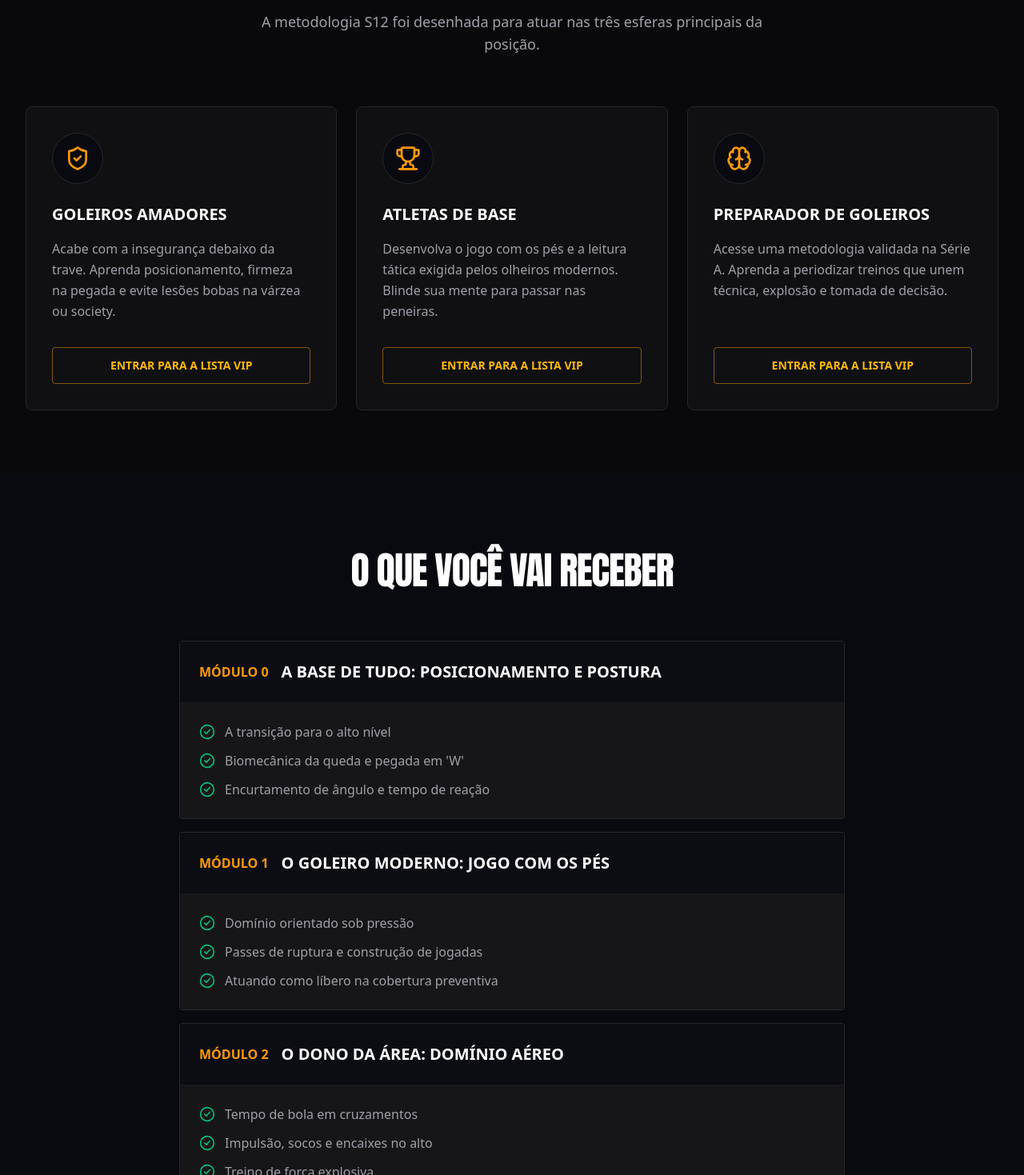
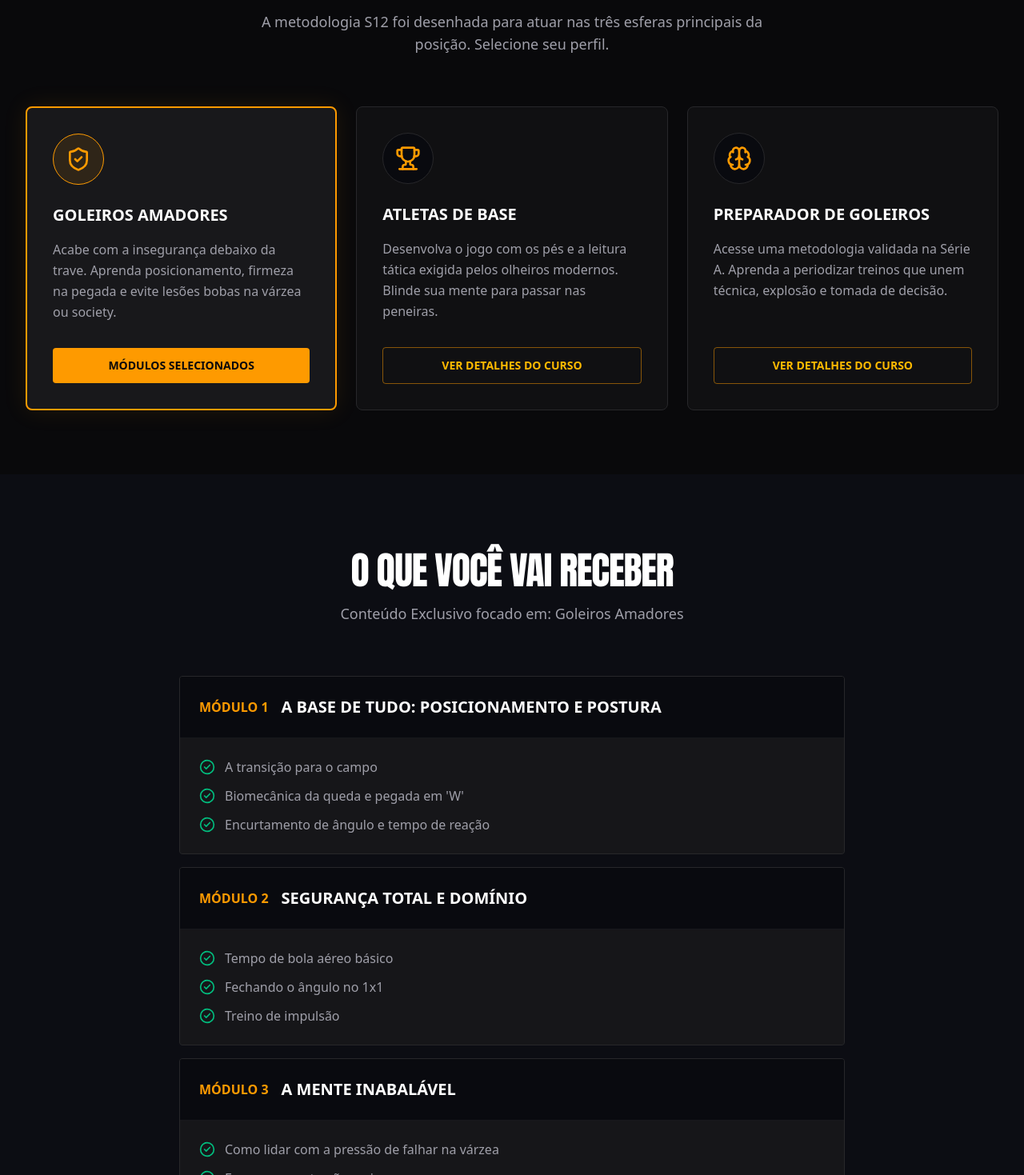
Before and after one commit to appdidelivery/sidao-lp-oficial, a Next.js app: page / in a window 1280 px wide. Shown: the part 1041-2510 px from the top of the page at 80% size. Built offline with nearby package versions, Linux system fonts and the light colour scheme.

Commit message:
att layoutnovo

```diff
--- a/app/page.tsx
+++ b/app/page.tsx
@@ -5,72 +5,62 @@ import { motion, AnimatePresence } from "framer-motion";
 import {
   Play,
   ShieldCheck,
-  Target,
   Brain,
   Trophy,
   ChevronDown,
   CheckCircle2,
   Lock,
   Smartphone,
-  ChevronRight,
-  Star
+  ChevronRight
 } from "lucide-react";
 import Head from "next/head";
 
-// --- DADOS DO E-E-A-T E CONTEÚDO ---
-const COURSE_PRICE = "97,14";
-const TOTAL_PRICE = "997,00";
-
-// AQUI FORAM ALTERADOS OS TEXTOS E ADICIONADOS OS LINKS DE PPL
-const TARGET_AUDIENCE = [
+// --- DADOS DINÂMICOS DOS 3 CURSOS ---
+const COURSES_DATA = [
   {
+    id: 0,
+    type: "Amador",
+    title: "Goleiros Amadores",
     icon: <ShieldCheck className="w-8 h-8 text-amber-500" />,
-    title: "Goleiros Amadores",
     desc: "Acabe com a insegurança debaixo da trave. Aprenda posicionamento, firmeza na pegada e evite lesões bobas na várzea ou society.",
-    link: "#grupo-amadores",
-    cta: "Entrar para a Lista VIP"
+    price: "19,66",
+    totalPrice: "197,00",
+    checkoutLink: "https://pay.hotmart.com/LINK_AMADOR",
+    modules: [
+      { title: "A Base de Tudo: Posicionamento e Postura", lessons: ["A transição para o campo", "Biomecânica da queda e pegada em 'W'", "Encurtamento de ângulo e tempo de reação"] },
+      { title: "Segurança Total e Domínio", lessons: ["Tempo de bola aéreo básico", "Fechando o ângulo no 1x1", "Treino de impulsão"] },
+      { title: "A Mente Inabalável", lessons: ["Como lidar com a pressão de falhar na várzea", "Foco e concentração no jogo"] }
+    ]
   },
   {
+    id: 1,
+    type: "Base",
+    title: "Atletas de Base",
     icon: <Trophy className="w-8 h-8 text-amber-500" />,
-    title: "Atletas de Base",
     desc: "Desenvolva o jogo com os pés e a leitura tática exigida pelos olheiros modernos. Blinde sua mente para passar nas peneiras.",
-    link: "#grupo-base",
-    cta: "Entrar para a Lista VIP"
+    price: "29,64",
+    totalPrice: "297,00",
+    checkoutLink: "https://pay.hotmart.com/LINK_BASE",
+    modules: [
+      { title: "O Goleiro Moderno: Jogo com os Pés", lessons: ["Domínio orientado sob pressão", "Passes de ruptura e construção de jogadas", "Atuando como líbero na cobertura preventiva"] },
+      { title: "Explosão e Alto Rendimento", lessons: ["Treino de força explosiva", "Impulsão, socos e encaixes no alto", "Agilidade debaixo da trave"] },
+      { title: "Mentalidade de Peneira", lessons: ["Rotinas de pré-jogo de um atleta de elite", "Como blindar a mente contra críticas e olheiros"] }
+    ]
   },
   {
+    id: 2,
+    type: "Preparador",
+    title: "Preparador de Goleiros",
     icon: <Brain className="w-8 h-8 text-amber-500" />,
-    title: "Preparador de Goleiros", // <- Alterado!
     desc: "Acesse uma metodologia validada na Série A. Aprenda a periodizar treinos que unem técnica, explosão e tomada de decisão.",
-    link: "#grupo-preparadores",
-    cta: "Entrar para a Lista VIP"
-  }
-];
-
-const MODULES = [
-  {
-    id: "0",
-    title: "A Base de Tudo: Posicionamento e Postura",
-    lessons: ["A transição para o alto nível", "Biomecânica da queda e pegada em 'W'", "Encurtamento de ângulo e tempo de reação"]
-  },
-  {
-    id: "1",
-    title: "O Goleiro Moderno: Jogo com os Pés",
-    lessons: ["Domínio orientado sob pressão", "Passes de ruptura e construção de jogadas", "Atuando como líbero na cobertura preventiva"]
-  },
-  {
-    id: "2",
-    title: "O Dono da Área: Domínio Aéreo",
-    lessons: ["Tempo de bola em cruzamentos", "Impulsão, socos e encaixes no alto", "Treino de força explosiva"]
-  },
-  {
-    id: "3",
-    title: "Leitura Tática e Comunicação",
-    lessons: ["Liderança: A voz de comando do sistema defensivo", "Organização de barreiras", "Sinais não-verbais com a zaga"]
-  },
-  {
-    id: "4",
-    title: "A Mente Inabalável (Bônus E-E-A-T)",
-    lessons: ["Gestão do erro em tempo real", "Rotinas de pré-jogo de um atleta de elite", "Como blindar a mente contra críticas"]
+    price: "49,60",
+    totalPrice: "497,00",
+    checkoutLink: "https://pay.hotmart.com/LINK_PREPARADOR",
+    modules: [
+      { title: "Periodização Tática", lessons: ["Criando treinos cognitivos", "Gestão de carga e prevenção de lesão", "Como avaliar seus goleiros na prática"] },
+      { title: "O Método Diniz/Sidão", lessons: ["Como treinar o jogo com os pés no dia a dia", "Simulações de jogo real dentro da área", "Exercícios práticos documentados"] },
+      { title: "Liderança e Comunicação", lessons: ["A voz de comando do sistema defensivo", "Sinais não-verbais com a zaga", "Certificação de conclusão"] }
+    ]
   }
 ];
 
@@ -85,7 +75,7 @@ const FAQS = [
   },
   {
     question: "Como acesso as aulas?",
-    answer: "Assim que o pagamento for aprovado, você receberá um e-mail da Hotmart com seu login e senha para acessar a área de membros exclusiva de qualquer dispositivo."
+    answer: "Assim que o pagamento for aprovado, você receberá um e-mail com seu login e senha para acessar a área de membros exclusiva de qualquer dispositivo."
   },
   {
     question: "E se eu não gostar?",
@@ -113,28 +103,18 @@ const ButtonCTA = ({ href = "#checkout", text = "Garantir Minha Vaga", className
 export default function AcademiaS12LandingPage() {
   const [openFaq, setOpenFaq] = useState<number | null>(null);
 
-  // Schema Markup para SEO e E-E-A-T
-  const schemaData = {
-    "@context": "https://schema.org",
-    "@type": "Course",
-    "name": "Academia S12 - O Método Definitivo para Goleiros",
-    "description": "Treinamento online de técnica, jogo com os pés e blindagem mental com o ex-goleiro profissional Sidão.",
-    "provider": {
-      "@type": "Person",
-      "name": "Sidão",
-      "jobTitle": "Ex-Goleiro Profissional e Mentor"
-    }
-  };
+  // ESTADO QUE GUARDA QUAL CURSO FOI CLICADO (0 = Amador, 1 = Base, 2 = Preparador)
+  const [activeCourse, setActiveCourse] = useState(0);
+  const currentCourse = COURSES_DATA[activeCourse];
 
   return (
     <div className="min-h-screen bg-[#090A0F] text-zinc-300 font-sans selection:bg-amber-500 selection:text-black overflow-x-hidden">
       <Head>
         <title>Academia S12 | Método Sidão para Goleiros</title>
         <meta name="description" content="Aprenda técnica, jogo com os pés e blindagem mental com quem viveu a pressão dos maiores clubes do Brasil." />
-        <script type="application/ld+json" dangerouslySetInnerHTML={{ __html: JSON.stringify(schemaData) }} />
       </Head>
 
-      {/* HEADER FIXO */}
+      {/* HEADER FIXO - MANTIDO INTACTO */}
       <header className="fixed top-0 w-full z-50 bg-[#090A0F]/80 backdrop-blur-md border-b border-zinc-800 transition-all">
         <div className="max-w-7xl mx-auto px-4 md:px-8 h-20 flex items-center justify-between">
           <a href="#" className="flex items-center">
@@ -150,23 +130,16 @@ export default function AcademiaS12LandingPage() {
             <a href="#historia" className="hover:text-amber-500 transition-colors">O Mentor</a>
           </nav>
           <div className="hidden sm:block">
-            <ButtonCTA text="Matricule-se" className="py-2 px-6 text-sm" />
+            <ButtonCTA href="#cursos" text="Lista VIP" className="py-2 px-6 text-sm" />
           </div>
         </div>
       </header>
 
-      {/* HERO SECTION (Dobra 1) */}
+      {/* HERO SECTION - MANTIDA INTACTA */}
       <section className="relative pt-32 pb-20 md:pt-48 md:pb-32 px-4 md:px-8 max-w-7xl mx-auto flex flex-col md:flex-row items-center gap-12 z-10">
-        {/* Efeito Glow Background */}
         <div className="absolute top-1/4 left-1/2 -translate-x-1/2 w-[600px] h-[600px] bg-amber-500/10 blur-[120px] rounded-full pointer-events-none -z-10" />
 
-        <motion.div
-          initial={{ opacity: 0, x: -50 }}
-          animate={{ opacity: 1, x: 0 }}
-          transition={{ duration: 0.8 }}
-          className="flex-1 space-y-6"
-        >
-          {/* AQUI A ALTERAÇÃO DA CAMISA 12 */}
+        <motion.div initial={{ opacity: 0, x: -50 }} animate={{ opacity: 1, x: 0 }} transition={{ duration: 0.8 }} className="flex-1 space-y-6">
           <div className="inline-block border border-amber-500/30 bg-amber-500/10 text-amber-400 px-4 py-1.5 rounded-full text-xs font-bold uppercase tracking-widest backdrop-blur-sm">
             A Metodologia Oficial do Camisa 12
           </div>
@@ -179,7 +152,7 @@ export default function AcademiaS12LandingPage() {
           </p>
 
           <div className="pt-4 flex flex-col sm:flex-row items-center gap-4">
-            <ButtonCTA href="#checkout" className="w-full sm:w-auto text-lg py-5 px-10 animate-pulse" />
+            <ButtonCTA href="#cursos" text="ESCOLHER MEU CURSO" className="w-full sm:w-auto text-lg py-5 px-10 animate-pulse" />
             <span className="text-sm text-zinc-500 flex items-center gap-2">
               <ShieldCheck className="w-4 h-4 text-emerald-500" /> Compra 100% Segura
             </span>
@@ -188,7 +161,6 @@ export default function AcademiaS12LandingPage() {
           <div className="pt-8 border-t border-zinc-800/50 mt-8 flex flex-col gap-3">
             <span className="text-xs font-bold uppercase tracking-widest text-zinc-500">Vivência Real de Alto Nível:</span>
             <div className="flex gap-4 opacity-50 grayscale hover:grayscale-0 transition-all duration-500">
-               {/* Placeholders para escudos. Na prática usar <img> */}
                <div className="h-8 w-8 bg-zinc-800 rounded flex items-center justify-center font-bold text-xs text-white">SPFC</div>
                <div className="h-8 w-8 bg-zinc-800 rounded flex items-center justify-center font-bold text-xs text-white">BFR</div>
                <div className="h-8 w-8 bg-zinc-800 rounded flex items-center justify-center font-bold text-xs text-white">CRVG</div>
@@ -197,14 +169,8 @@ export default function AcademiaS12LandingPage() {
           </div>
         </motion.div>
 
-        <motion.div
-          initial={{ opacity: 0, scale: 0.9 }}
-          animate={{ opacity: 1, scale: 1 }}
-          transition={{ duration: 0.8, delay: 0.2 }}
-          className="flex-1 w-full relative"
-        >
+        <motion.div initial={{ opacity: 0, scale: 0.9 }} animate={{ opacity: 1, scale: 1 }} transition={{ duration: 0.8, delay: 0.2 }} className="flex-1 w-full relative">
           <div className="relative aspect-video bg-zinc-900 border border-zinc-800 rounded-xl overflow-hidden shadow-2xl group cursor-pointer">
-            {/* Imagem Placeholder - Usar foto épica do Sidão */}
             <img src="https://images.unsplash.com/photo-1517466787929-bc90951d0974?ixlib=rb-4.0.3&auto=format&fit=crop&w=1000&q=80" alt="Treino Sidão" className="object-cover w-full h-full opacity-60 group-hover:opacity-40 transition-opacity duration-500" />
             <div className="absolute inset-0 flex flex-col items-center justify-center">
               <div className="w-20 h-20 bg-amber-500/20 backdrop-blur-md border border-amber-500 rounded-full flex items-center justify-center group-hover:scale-110 transition-transform duration-300">
@@ -212,69 +178,63 @@ export default function AcademiaS12LandingPage() {
               </div>
               <p className="mt-4 font-bold uppercase tracking-wider text-sm text-white">Assista ao Trailer</p>
             </div>
-            {/* Grunge Overlay effect */}
             <div className="absolute inset-0 bg-[url('https://www.transparenttextures.com/patterns/stardust.png')] opacity-20 mix-blend-overlay"></div>
           </div>
         </motion.div>
       </section>
 
-      {/* PARA QUEM É (AQUI ESTÃO OS CARDS COM BOTÕES) */}
-      <section id="metodo" className="py-20 bg-zinc-950 border-t border-zinc-900 relative">
+      {/* SELEÇÃO DINÂMICA DE CURSOS - AGREGADO O CLIQUE DINÂMICO AQUI */}
+      <section id="cursos" className="py-20 bg-zinc-950 border-t border-zinc-900 relative">
         <div className="max-w-7xl mx-auto px-4 md:px-8">
-          <SectionHeading subtitle="A metodologia S12 foi desenhada para atuar nas três esferas principais da posição.">
-            O ALVO DO TREINAMENTO
+          <SectionHeading subtitle="A metodologia S12 foi desenhada para atuar nas três esferas principais da posição. Selecione seu perfil.">
+            QUAL É O SEU ALVO?
           </SectionHeading>
 
-          <div className="grid grid-cols-1 md:grid-cols-3 gap-6">
-            {TARGET_AUDIENCE.map((item, idx) => (
+          <div className="grid grid-cols-1 md:grid-cols-3 gap-6 cursor-pointer">
+            {COURSES_DATA.map((item, idx) => (
               <motion.div
                 key={idx}
-                initial={{ opacity: 0, y: 30 }}
-                whileInView={{ opacity: 1, y: 0 }}
-                viewport={{ once: true }}
-                transition={{ duration: 0.5, delay: idx * 0.1 }}
-                className="bg-zinc-900/50 border border-zinc-800 p-8 rounded-lg hover:border-amber-500/50 hover:bg-zinc-900 transition-all duration-300 flex flex-col group"
+                onClick={() => {
+                  setActiveCourse(idx);
+                  document.getElementById("modulos")?.scrollIntoView({ behavior: "smooth" });
+                }}
+                className={`p-8 rounded-lg transition-all duration-300 flex flex-col group ${activeCourse === idx ? 'bg-zinc-900 border-2 border-amber-500 shadow-[0_0_30px_rgba(245,158,11,0.1)]' : 'bg-zinc-900/50 border border-zinc-800 hover:border-amber-500/50'}`}
               >
-                <div className="bg-[#090A0F] w-16 h-16 rounded-full flex items-center justify-center mb-6 border border-zinc-800 group-hover:border-amber-500/30 transition-colors">
+                <div className={`w-16 h-16 rounded-full flex items-center justify-center mb-6 border transition-colors ${activeCourse === idx ? 'bg-amber-500/10 border-amber-500' : 'bg-[#090A0F] border-zinc-800 group-hover:border-amber-500/30'}`}>
                   {item.icon}
                 </div>
                 <h3 className="text-xl font-bold text-white mb-4 uppercase">{item.title}</h3>
                 <p className="text-zinc-400 leading-relaxed flex-grow">{item.desc}</p>
 
-                {/* BOTÃO ADICIONADO AQUI */}
-                <a
-                  href={item.link}
-                  className="mt-8 block w-full text-center py-3 px-4 border border-amber-500/50 text-amber-400 font-bold uppercase text-sm rounded hover:bg-amber-500 hover:text-zinc-950 transition-colors duration-300"
-                >
-                  {item.cta}
-                </a>
+                <div className={`mt-8 block w-full text-center py-3 px-4 font-bold uppercase text-sm rounded transition-colors duration-300 ${activeCourse === idx ? 'bg-amber-500 text-zinc-950' : 'border border-amber-500/50 text-amber-400 hover:bg-amber-500 hover:text-zinc-950'}`}>
+                  {activeCourse === idx ? 'Módulos Selecionados' : 'Ver Detalhes do Curso'}
+                </div>
               </motion.div>
             ))}
           </div>
         </div>
       </section>
 
-      {/* MÓDULOS */}
-      <section id="modulos" className="py-24 relative overflow-hidden">
+      {/* MÓDULOS - AGORA SÃO DINÂMICOS CONFORME O CLIQUE */}
+      <section id="modulos" className="py-24 relative overflow-hidden bg-[#0c0d13]">
         <div className="absolute top-1/2 right-0 w-[500px] h-[500px] bg-emerald-500/5 blur-[150px] rounded-full pointer-events-none -z-10" />
 
         <div className="max-w-4xl mx-auto px-4 md:px-8">
-          <SectionHeading>
+          <SectionHeading subtitle={`Conteúdo Exclusivo focado em: ${currentCourse.title}`}>
             O QUE VOCÊ VAI RECEBER
           </SectionHeading>
 
           <div className="space-y-4">
-            {MODULES.map((mod, idx) => (
+            {currentCourse.modules.map((mod, idx) => (
               <motion.div
-                key={mod.id}
+                key={`${currentCourse.id}-${idx}`}
                 initial={{ opacity: 0, x: -20 }}
-                whileInView={{ opacity: 1, x: 0 }}
-                viewport={{ once: true }}
+                animate={{ opacity: 1, x: 0 }}
                 transition={{ duration: 0.4, delay: idx * 0.1 }}
                 className="bg-zinc-900/80 border border-zinc-800 rounded-sm overflow-hidden"
               >
-                <div className="p-4 md:p-6 flex items-center border-b border-zinc-800/50 bg-[#0c0d13]">
-                  <span className="text-amber-500 font-bold mr-4">MÓDULO {mod.id}</span>
+                <div className="p-4 md:p-6 flex items-center border-b border-zinc-800/50 bg-[#090A0F]">
+                  <span className="text-amber-500 font-bold mr-4">MÓDULO {idx + 1}</span>
                   <h3 className="text-lg md:text-xl font-bold text-white uppercase">{mod.title}</h3>
                 </div>
                 <div className="p-4 md:p-6 bg-zinc-900/40">
@@ -293,7 +253,7 @@ export default function AcademiaS12LandingPage() {
         </div>
       </section>
 
-      {/* REELS / CONTEÚDO DINÂMICO */}
+      {/* REELS / CONTEÚDO DINÂMICO - MANTIDO INTACTO */}
       <section className="py-20 bg-[#090A0F] border-y border-zinc-900">
         <div className="max-w-7xl mx-auto px-4 md:px-8">
           <SectionHeading subtitle="Metodologia direto do campo para a tela do seu celular.">
@@ -314,16 +274,10 @@ export default function AcademiaS12LandingPage() {
         </div>
       </section>
 
-      {/* STORYTELLING - QUEM É O MENTOR */}
+      {/* STORYTELLING - QUEM É O MENTOR - MANTIDO INTACTO */}
       <section id="historia" className="py-24 relative">
         <div className="max-w-7xl mx-auto px-4 md:px-8 flex flex-col lg:flex-row items-center gap-12 lg:gap-20">
-          <motion.div
-            initial={{ opacity: 0, scale: 0.95 }}
-            whileInView={{ opacity: 1, scale: 1 }}
-            viewport={{ once: true }}
-            className="flex-1 w-full"
-          >
-            {/* Foto Estilizada com tipografia Grunge atrás */}
+          <motion.div initial={{ opacity: 0, scale: 0.95 }} whileInView={{ opacity: 1, scale: 1 }} viewport={{ once: true }} className="flex-1 w-full">
             <div className="relative">
               <h2 className="absolute -top-10 -left-4 text-7xl md:text-9xl font-black text-zinc-800/30 uppercase z-0 select-none" style={{ fontFamily: 'Impact' }}>SIDÃO</h2>
               <div className="relative z-10 border-4 border-zinc-900 rounded-sm overflow-hidden shadow-2xl">
@@ -333,12 +287,7 @@ export default function AcademiaS12LandingPage() {
             </div>
           </motion.div>
 
-          <motion.div
-            initial={{ opacity: 0, x: 30 }}
-            whileInView={{ opacity: 1, x: 0 }}
-            viewport={{ once: true }}
-            className="flex-1 space-y-6"
-          >
+          <motion.div initial={{ opacity: 0, x: 30 }} whileInView={{ opacity: 1, x: 0 }} viewport={{ once: true }} className="flex-1 space-y-6">
             <h2 className="text-4xl md:text-5xl font-black text-white uppercase tracking-tight" style={{ fontFamily: 'Impact' }}>
               QUEM É <span className="text-amber-500">SIDÃO?</span>
             </h2>
@@ -368,41 +317,48 @@ export default function AcademiaS12LandingPage() {
         </div>
       </section>
 
-      {/* OFERTA E CHECKOUT */}
+      {/* OFERTA E CHECKOUT - AGORA É DINÂMICO PARA O CURSO CLICADO */}
       <section id="checkout" className="py-24 bg-black relative">
-        {/* Textura de fundo */}
         <div className="absolute inset-0 bg-[url('https://www.transparenttextures.com/patterns/carbon-fibre.png')] opacity-30"></div>
 
         <div className="max-w-5xl mx-auto px-4 md:px-8 relative z-10">
           <div className="bg-[#0c0d13] border border-zinc-800 rounded-2xl overflow-hidden shadow-[0_0_50px_rgba(245,158,11,0.05)]">
             <div className="p-8 md:p-12 lg:p-16 flex flex-col md:flex-row gap-12">
 
-              {/* Esquerda: O que leva */}
               <div className="flex-1 space-y-8">
                 <h3 className="text-3xl font-black text-white uppercase" style={{ fontFamily: 'Impact' }}>
                   O QUE VOCÊ VAI <span className="text-amber-500 underline decoration-amber-500/30">RECEBER</span>
                 </h3>
                 <ul className="space-y-4">
-                  {["Acesso Completo aos 5 Módulos Principais", "Certificado de Conclusão", "Bônus: Módulo Mentalidade Blindada", "Acesso de 1 Ano a todas as atualizações", "Suporte tira-dúvidas na plataforma"].map((item, i) => (
-                    <li key={i} className="flex items-center text-zinc-300 font-medium">
-                      <ChevronRight className="w-5 h-5 text-amber-500 mr-2 shrink-0" /> {item}
-                    </li>
-                  ))}
+                  <li className="flex items-center text-zinc-300 font-medium">
+                    <ChevronRight className="w-5 h-5 text-amber-500 mr-2 shrink-0" /> Acesso aos Módulos Exclusivos: {currentCourse.title}
+                  </li>
+                  <li className="flex items-center text-zinc-300 font-medium">
+                    <ChevronRight className="w-5 h-5 text-amber-500 mr-2 shrink-0" /> Certificado de Conclusão Oficial
+                  </li>
+                  <li className="flex items-center text-zinc-300 font-medium">
+                    <ChevronRight className="w-5 h-5 text-amber-500 mr-2 shrink-0" /> Bônus: Módulo Mentalidade Blindada
+                  </li>
+                  <li className="flex items-center text-zinc-300 font-medium">
+                    <ChevronRight className="w-5 h-5 text-amber-500 mr-2 shrink-0" /> Acesso de 1 Ano a todas as atualizações
+                  </li>
+                  <li className="flex items-center text-zinc-300 font-medium">
+                    <ChevronRight className="w-5 h-5 text-amber-500 mr-2 shrink-0" /> Suporte tira-dúvidas na plataforma
+                  </li>
                 </ul>
               </div>
 
-              {/* Direita: Preço e CTA */}
               <div className="flex-1 bg-zinc-900/50 p-8 rounded-xl border border-zinc-800 flex flex-col justify-center items-center text-center">
                 <p className="text-zinc-400 uppercase font-bold text-sm mb-2">Investimento</p>
-                <p className="text-zinc-500 line-through text-lg">De R$ {TOTAL_PRICE}</p>
+                <p className="text-zinc-500 line-through text-lg">De R$ {currentCourse.totalPrice}</p>
 
                 <div className="my-4">
                   <span className="text-2xl font-bold text-white mr-2">12x de</span>
-                  <span className="text-5xl md:text-6xl font-black text-amber-500">R$ {COURSE_PRICE}</span>
+                  <span className="text-5xl md:text-6xl font-black text-amber-500">R$ {currentCourse.price}</span>
                 </div>
-                <p className="text-zinc-400 text-sm mb-8">* ou R$ {TOTAL_PRICE} à vista</p>
+                <p className="text-zinc-400 text-sm mb-8">* ou R$ {currentCourse.totalPrice} à vista</p>
 
-                <ButtonCTA href="https://pay.hotmart.com/SEULINK" text="QUERO MEU ACESSO AGORA" className="w-full text-xl py-6" />
+                <ButtonCTA href={currentCourse.checkoutLink} text="QUERO MEU ACESSO AGORA" className="w-full text-xl py-6" />
 
                 <div className="mt-6 flex flex-wrap justify-center gap-4 text-xs font-bold text-zinc-500 uppercase tracking-wider">
                   <span className="flex items-center"><Lock className="w-4 h-4 mr-1 text-emerald-500" /> Compra Segura</span>
@@ -413,7 +369,7 @@ export default function AcademiaS12LandingPage() {
             </div>
           </div>
 
-          {/* Garantia Gigante */}
+          {/* GARANTIA GIGANTE - RESTAURADA E MANTIDA INTACTA */}
           <div className="mt-20 text-center space-y-6">
             <h2 className="text-7xl md:text-9xl font-black text-amber-500 uppercase tracking-tighter mix-blend-lighten" style={{ fontFamily: 'Impact', textShadow: '0 10px 30px rgba(245,158,11,0.2)' }}>
               7 DIAS
@@ -426,7 +382,7 @@ export default function AcademiaS12LandingPage() {
         </div>
       </section>
 
-      {/* FAQ E RODAPÉ */}
+      {/* FAQ E RODAPÉ - MANTIDO INTACTO */}
       <footer className="bg-[#090A0F] pt-20 pb-10 border-t border-zinc-900">
         <div className="max-w-4xl mx-auto px-4 md:px-8 mb-20">
           <SectionHeading subtitle="Tire suas dúvidas antes de entrar em campo.">
```
